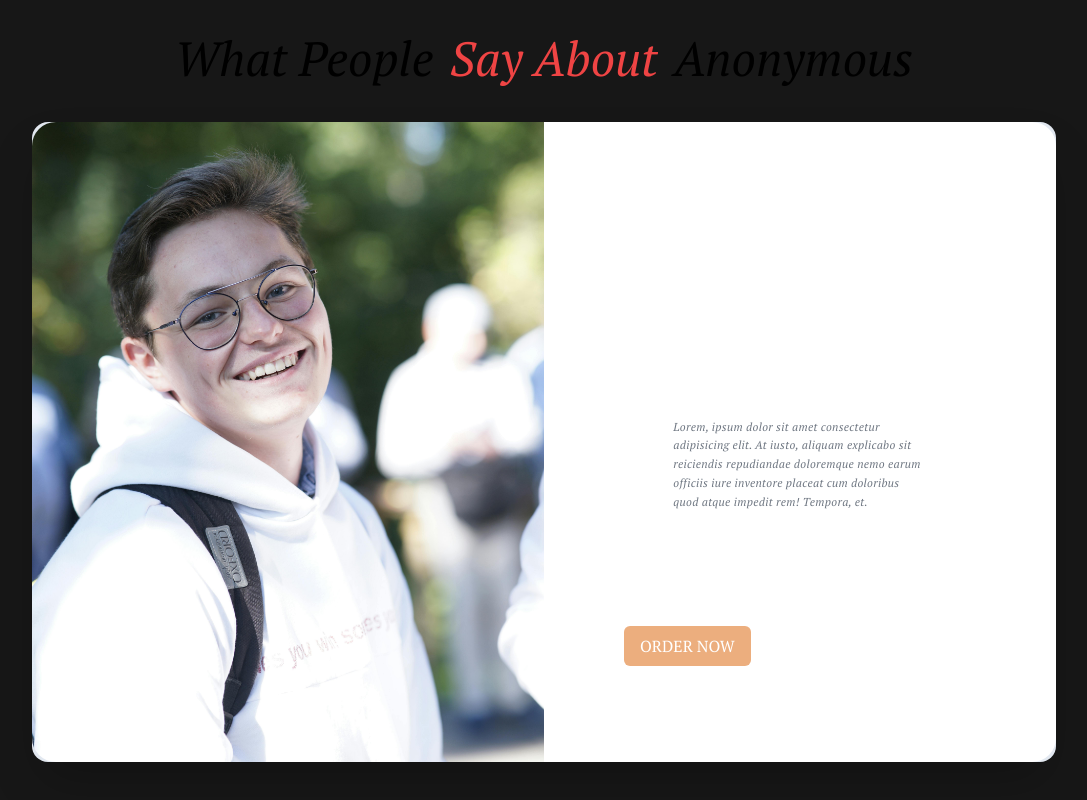
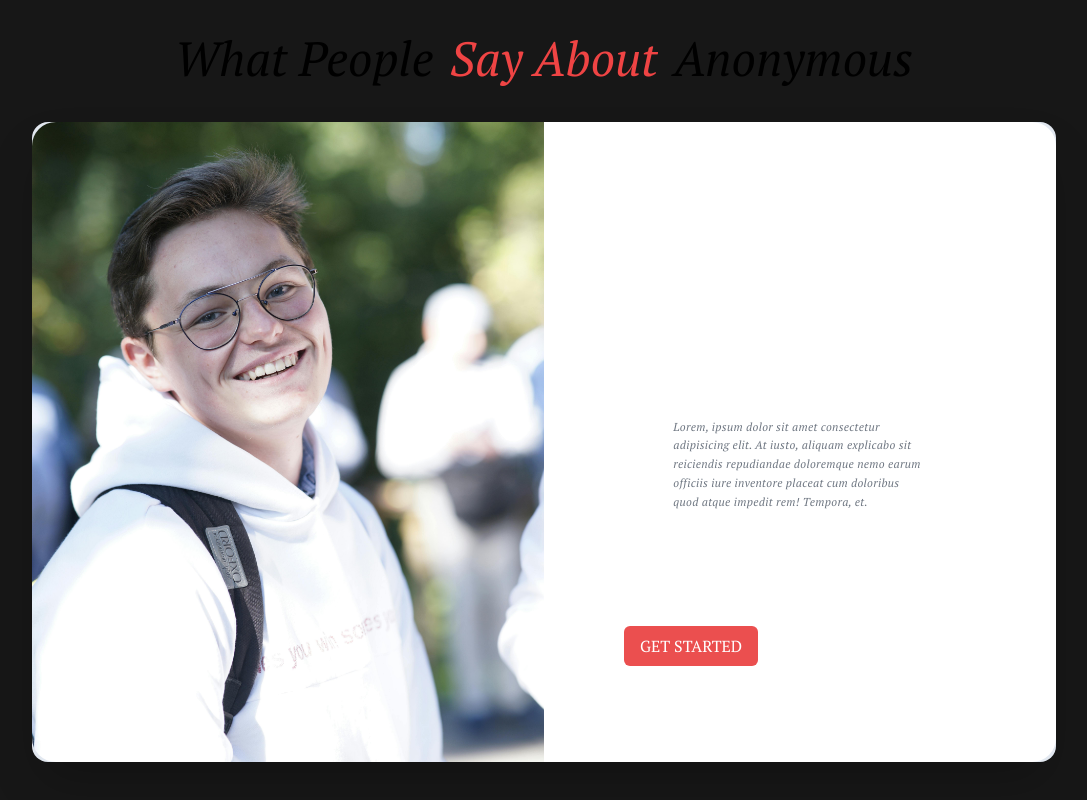
Before and after one commit to Giddy-10/anonymous_frontend, a Next.js app: page / in a window 1280 px wide. Shown: the part 3004-3804 px from the top of the page, without its empty margins (96-1183 px from the left). Built offline with nearby package versions, Linux system fonts and the light colour scheme.

Commit message:
updates: update for button testimonials/description

```diff
--- a/components/Testimonials/description.tsx
+++ b/components/Testimonials/description.tsx
@@ -49,8 +49,8 @@ const Description = ({ activeImage, clickNext, clickPrev }: Props) => {
             </div>
           </motion.div>
 
-          <button className="bg-[#ecae7e] text-white uppercase px-4 py-2 rounded-md my-10">
-            order now
+          <button className="bg-[#eb4f4f] text-white uppercase px-4 py-2 rounded-md my-10">
+            Get Started
           </button>
           <div className="absolute md:bottom-1 bottom-10 right-10 md:right-0 w-full flex justify-center items-center">
             <div
```
